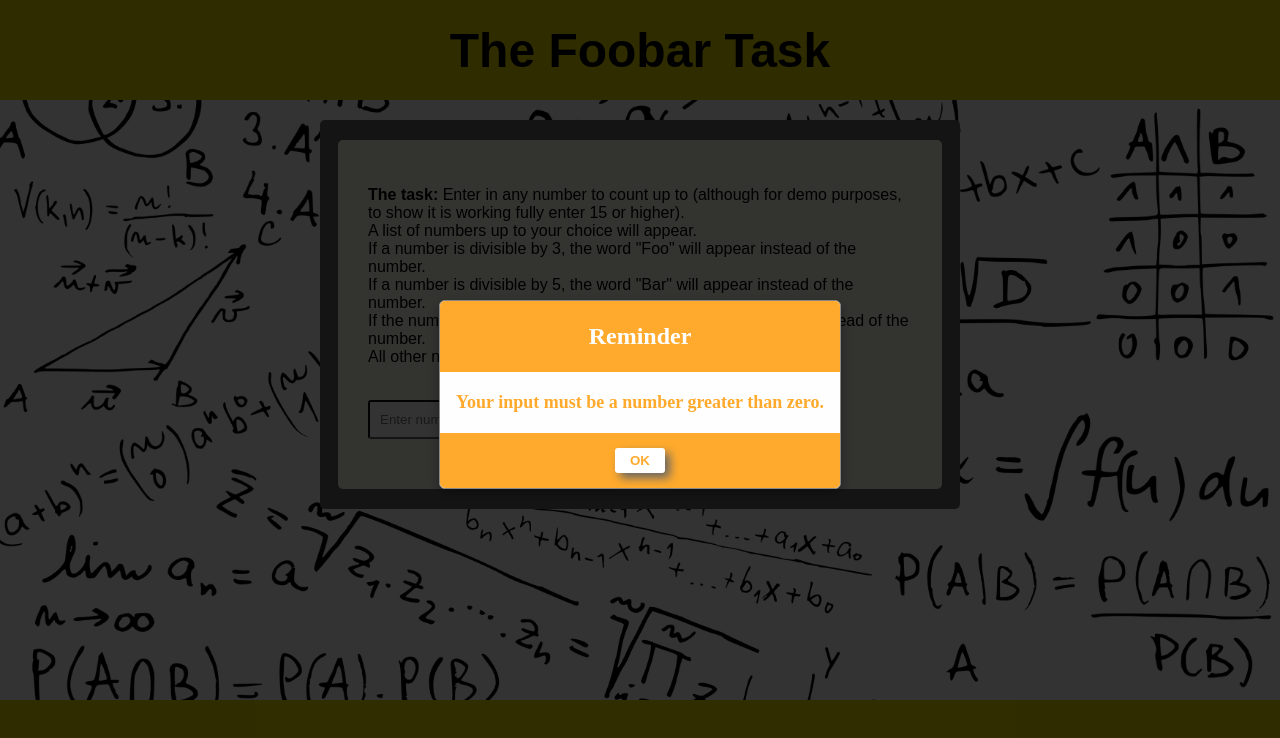
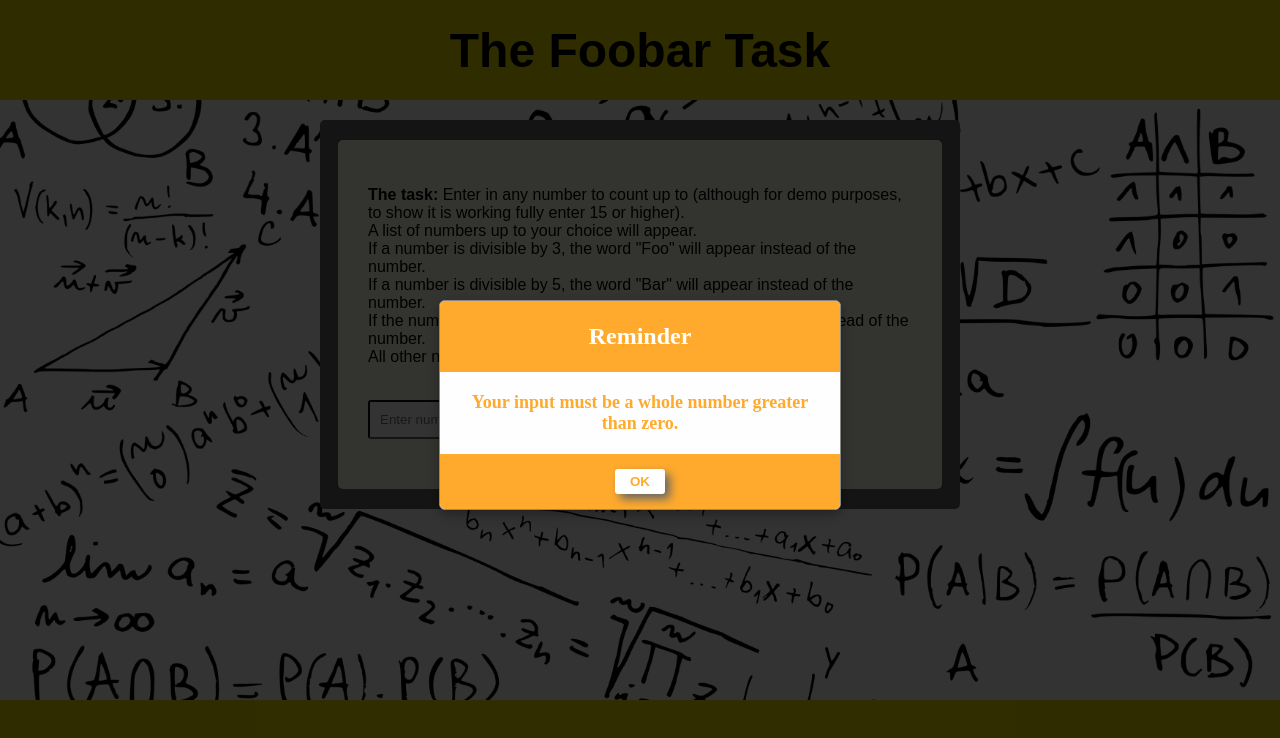
Before and after one commit to ChrisMuster/JavaScript-jQuery-Foobar-Challenge, a plain HTML site: page index.html in a window 1280 px wide. Both pictures are taken after typing "Sample" into the empty fields and a click on the button "Submit". Drawn offline with nearby package versions, Linux system fonts and the light colour scheme.

Commit message:
Update index.html
Added "whole" number to the alert message

```diff
--- a/index.html
+++ b/index.html
@@ -44,7 +44,7 @@
 	          		<h2>Reminder</h2>
 	        	</div>
 	        	<div class="alert-body">
-	          		<p>Your input must be a number greater than zero.</p>
+	          		<p>Your input must be a whole number greater than zero.</p>
 	        	</div>
 	        	<div class="alert-footer">
 	          		<button class="alert-close">OK</button>
```
